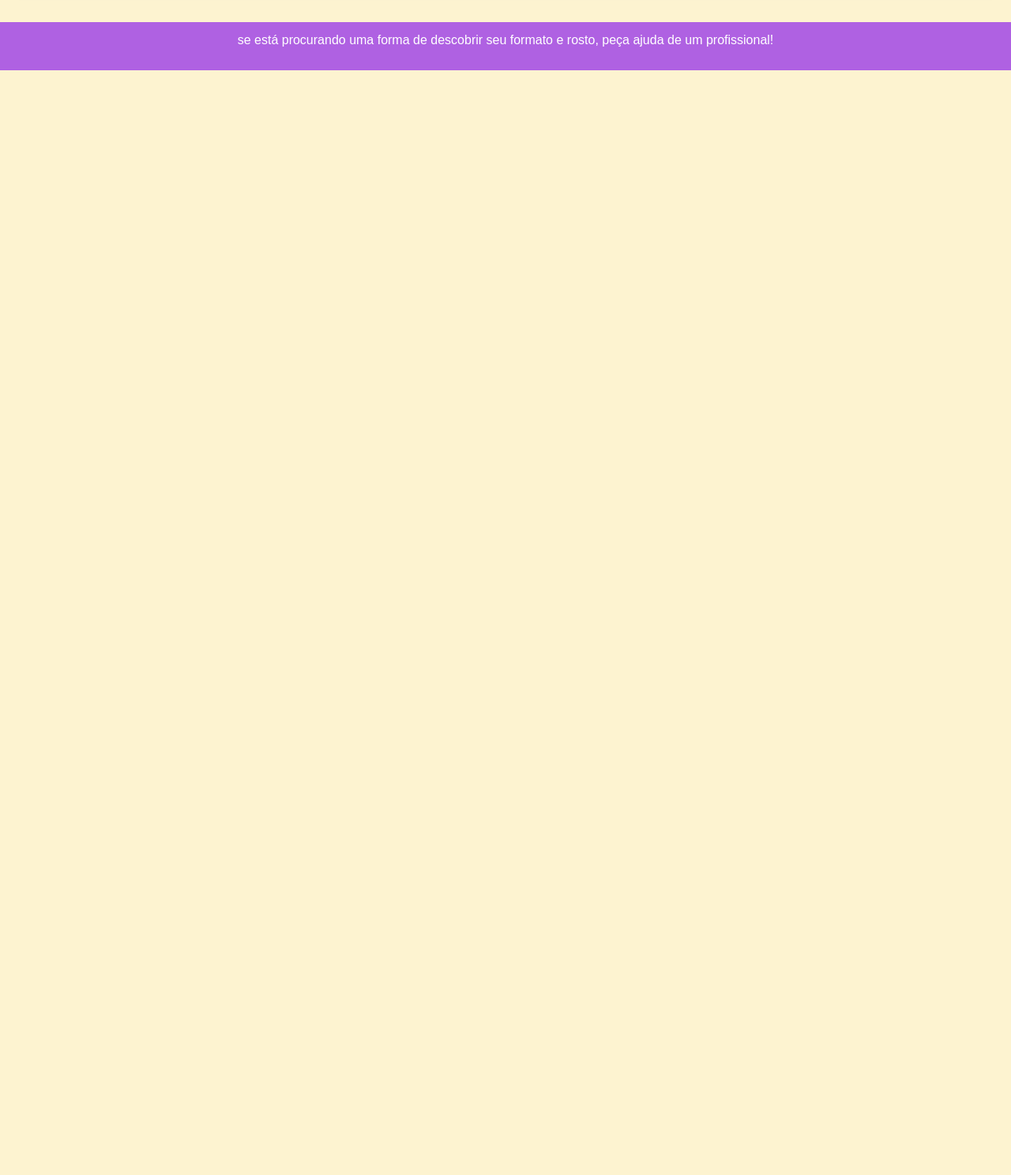
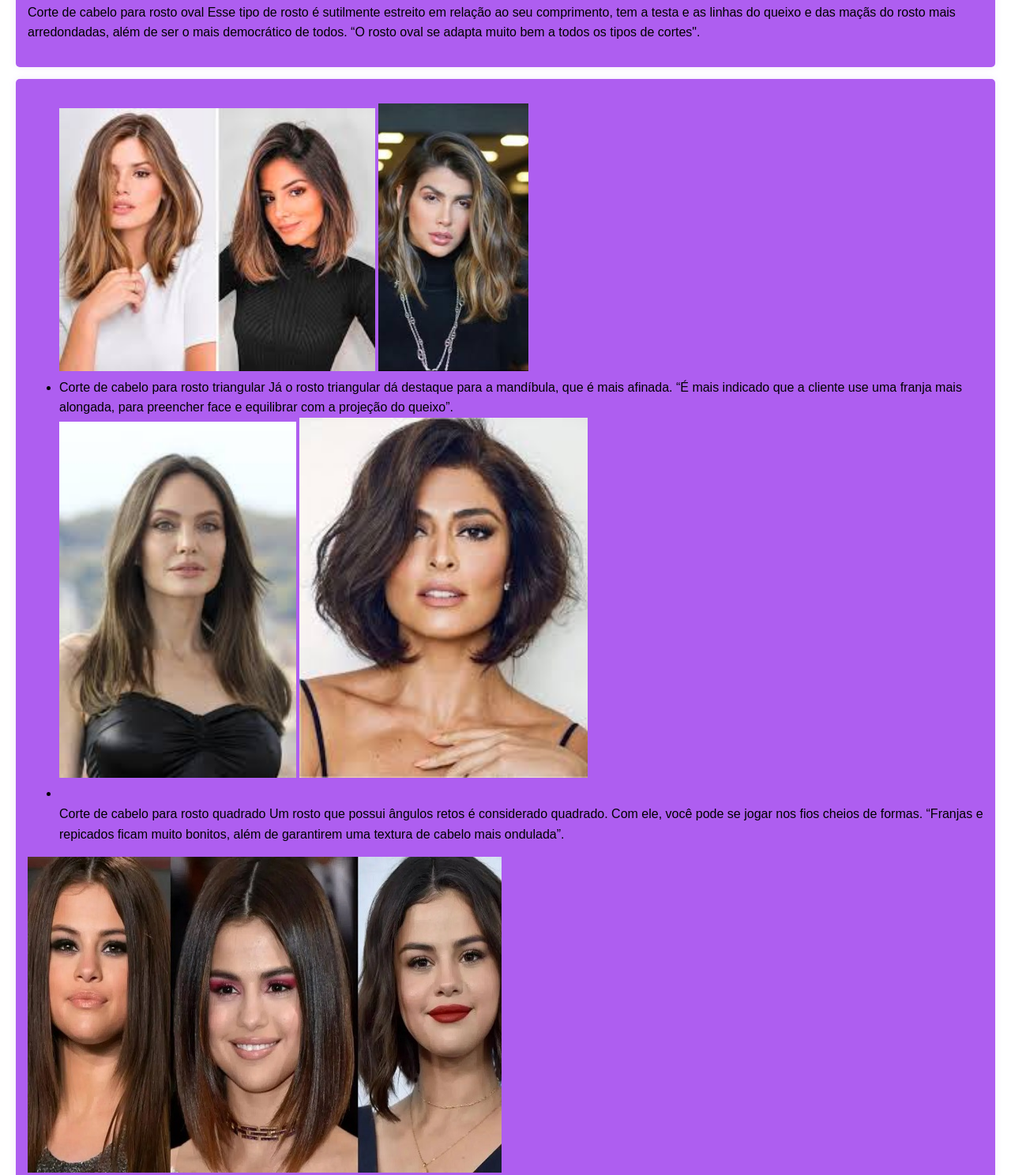
Before and after one commit to rafaellamartioli/av.-3-trimestr, a plain HTML site: page index.html in a window 1280 px wide. Shown: the part 618-2106 px from the top of the page at 79% size. Before the commit the page ends 800 px from the top, so only its background shows below. Drawn offline with Linux system fonts and the light colour scheme; a web font is replaced by a local one.

Commit message:
projeto pronto

```diff
--- a/index.html
+++ b/index.html
@@ -18,7 +18,7 @@
         <section>
             <h2>use um corte de cabelo que valorize seu rosto
             </h2>
-            <img src="" alt="">
+            <img class="imagem1" src="images (3).jpeg" alt="">
             <p>Corte de cabelo para rosto oval
                 Esse tipo de rosto é sutilmente estreito em relação ao seu comprimento,
                  tem a testa e as linhas do queixo e das maçãs do rosto mais arredondadas, além de ser o mais democrático de todos.
@@ -29,12 +29,19 @@
         <section>
             <h2></h2>
             <ul>
+                <img class="dupla" src="images (1).jpeg" alt="">
+                <img class="loira" src="images (4).jpeg" alt="">
                 <li>Corte de cabelo para rosto triangular
                     Já o rosto triangular dá destaque para a mandíbula, que é mais afinada. “É mais indicado que a cliente use uma franja mais alongada, para
                     preencher face e equilibrar com a projeção do queixo”.</li>
+
+                    <img class="angelina" src="images (2).jpeg" alt="">
+                 <img class="chanel" src="images (5).jpeg" alt="">
                 <li></li>Corte de cabelo para rosto quadrado
                 Um rosto que possui ângulos retos é considerado quadrado. Com ele, você pode se jogar nos fios cheios de formas. “Franjas e repicados
-                ficam muito bonitos, além de garantirem uma textura de cabelo mais ondulada”.
+                ficam muito bonitos, além de garantirem uma textura de cabelo mais ondulada”.</ul>
+                <img src="Corte-de-cabelo-para-rosto-redondo-1.jpg" alt="">
+
                 <li></li> Corte de cabelo para rosto redondo
                 Os rostos redondos têm poucos ângulos, assim, é legal optar por cortes com linhas retas. “Neste caso eu também mantenho uma franja mais alongada,
                  geralmente abaixo da boca, para que alongue o formato de rosto”.
--- a/style.css
+++ b/style.css
@@ -11,7 +11,7 @@ body {
     line-height: 1.6;
     margin: 0;
     padding: 0;
-    background-color: #fdf3d0;
+    background-color: #ffffff;
 }
 
 .peddana-regular {
@@ -55,3 +55,24 @@ footer {
 }
 
 .titulo-site{font-family: var(--fonte-principal);}
+
+.imagem1{
+    width: 700px;
+}
+
+.dupla{
+    width: 400px
+}
+
+.loira{
+    width: 190px;
+}
+.angelina{
+    width: 300px;
+}
+.chanel{
+    width: 365px
+}
+.redondo{
+    width: 450px
+}
```
Also changed, not shown: Corte-de-cabelo-para-rosto-redondo-1.jpg (added), corte-de-cabelo-feminino-para-emagrecer-corte-bob-chanel-curto.webp (added), cortes-de-cabelo-feminino-medio09.jpg (added), images (1).jpeg (added), images (2).jpeg (added), images (3).jpeg (added), images (4).jpeg (added), images (5).jpeg (added), images.jpeg (added).
